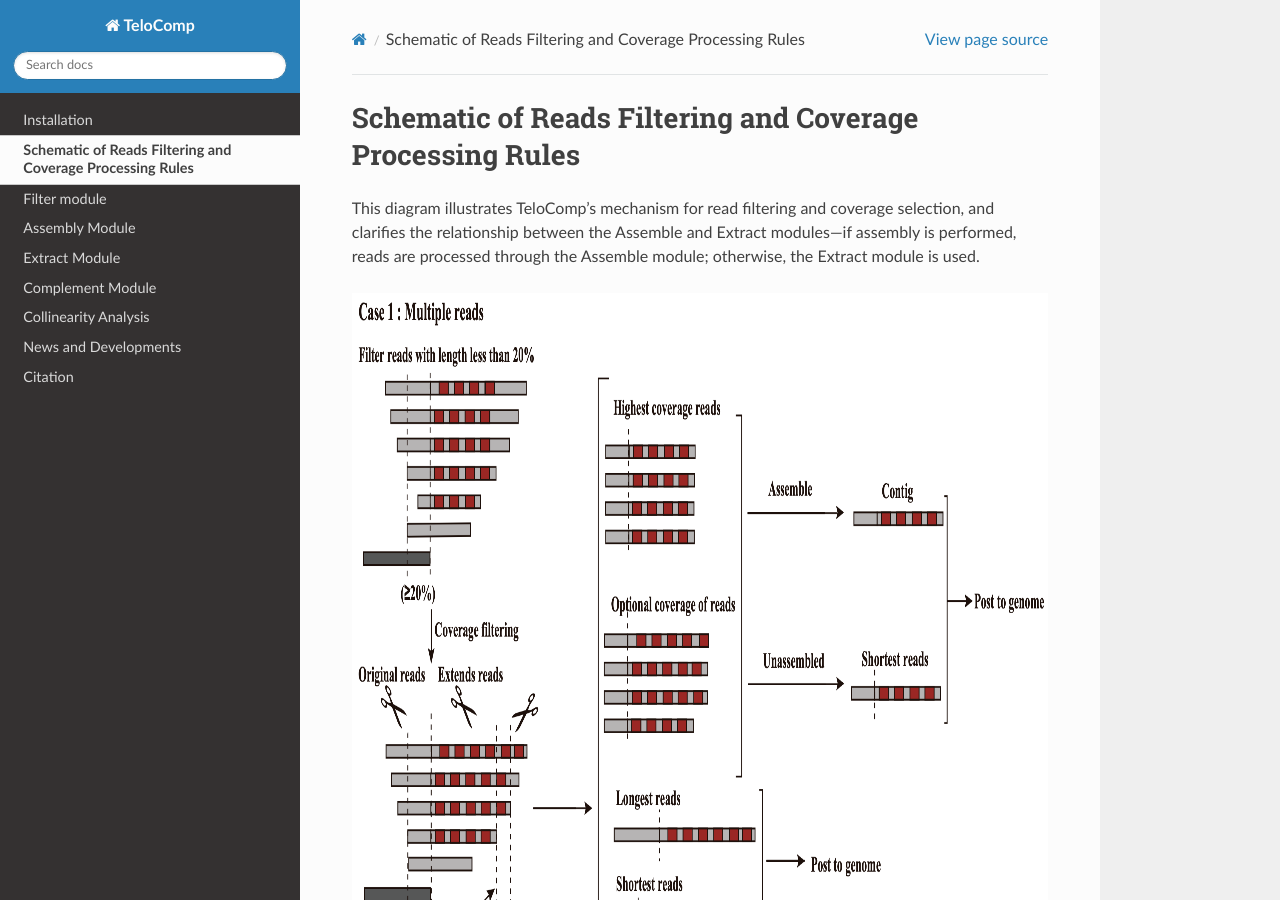
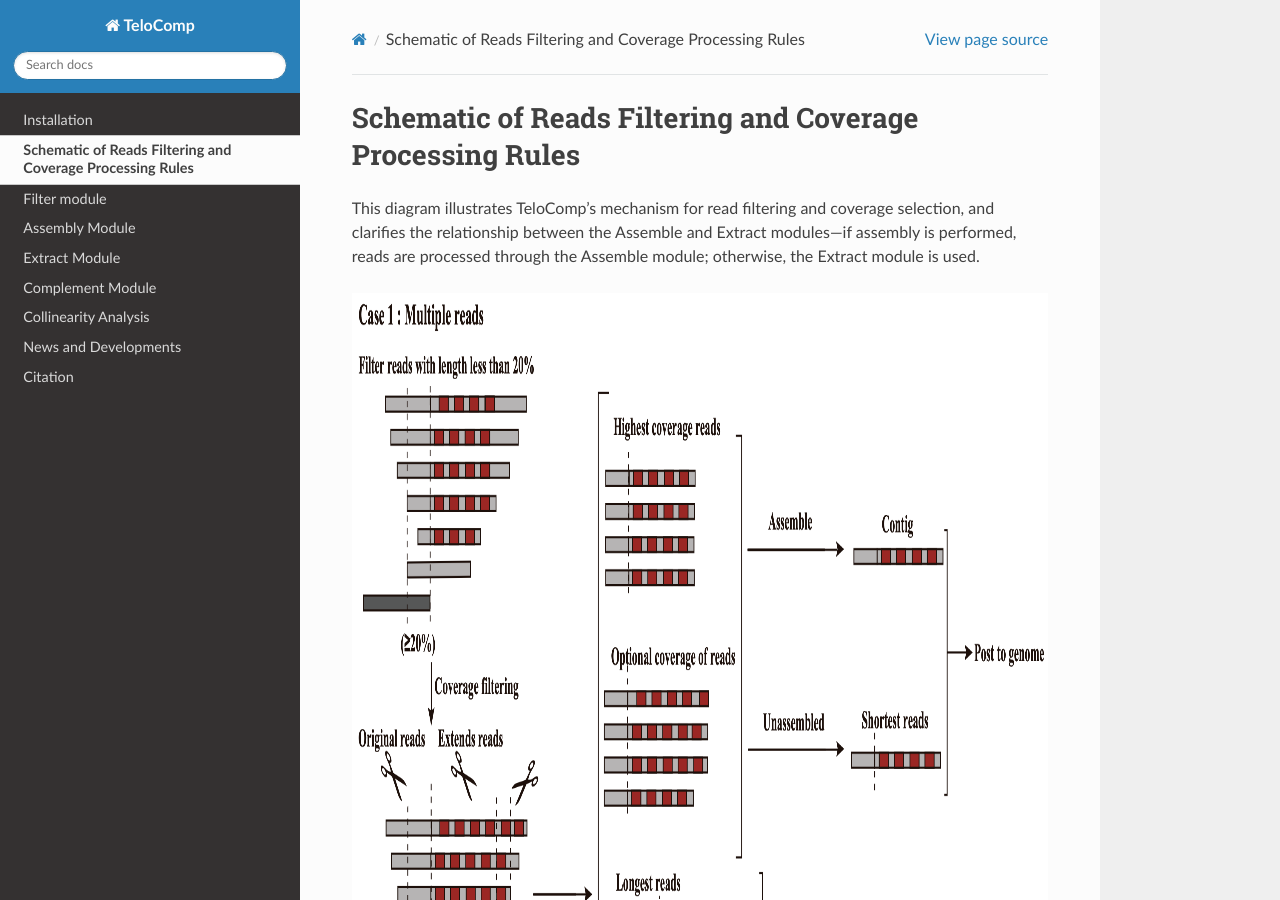
Before and after one commit to lxie-0709/TeloComp, a Sphinx documentation site: the page built from docs/content/Schematic_diagram.rst, in a window 1280 px wide and 900 px high. Built offline with Sphinx 7.4.7 and the Read the Docs theme 3.1.0, drawn with Linux system fonts in a browser that asks for light colours.

Commit message:
Update Schematic_diagram.rst

```diff
--- a/docs/content/Schematic_diagram.rst
+++ b/docs/content/Schematic_diagram.rst
@@ -4,7 +4,7 @@ Schematic of Reads Filtering and Coverage Processing Rules
 This diagram illustrates TeloComp’s mechanism for read filtering and coverage selection, and clarifies the relationship between the Assemble and Extract modules—if assembly is performed, reads are processed through the Assemble module; otherwise, the Extract module is used.
 
 .. figure:: ../images/Schematic.png
-    :scale: 60 %
+    :scale: 70 %
     :align: center
 
     Schematic diagram illustrating read sorting and coverage selection in TeloComp.
```
